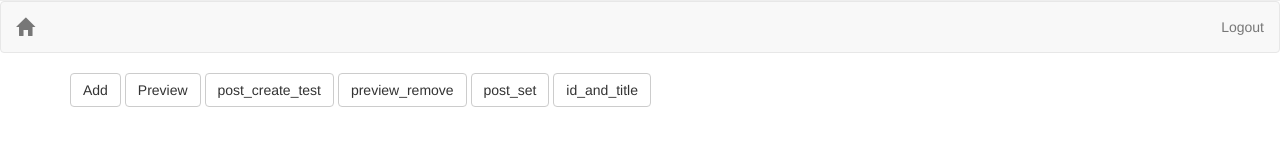
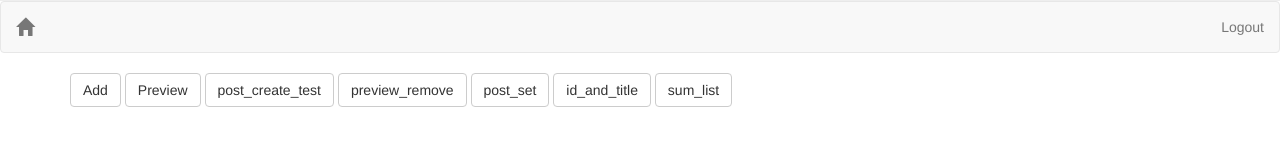
Before and after one commit to LeeSangMin1029/Django, a Django app: page / in a window 1280 px wide. Shown: the part 239-385 px from the top of the page. Run offline with Django 3.2, Linux system fonts and the light colour scheme; the visitor is signed in with stand-in values (Sample User, id 1); data that the repository does not hold is empty; some libraries are stand-ins or nearby versions.

Commit message:
메인화면에 나타나는 버튼 추가

```diff
--- a/blog/templates/blog/post_list.html
+++ b/blog/templates/blog/post_list.html
@@ -13,8 +13,9 @@
         <a href="{% url 'post_draft_list' %}" class="btn btn-default">Preview</a>
         <a href="{% url 'post_random_create' %}" class="btn btn-default">post_create_test</a>
         <a href="{% url 'preview_remove' %}" class="btn btn-default">preview_remove</a>
-        <a href="{% url 'post_deduplicate' %}" class="btn btn-default">post_set</a>
+        <a href="{% url 'post_remove_duplicate_title' %}" class="btn btn-default">post_set</a>
         <a href="{% url 'id_and_title' %}" class="btn btn-default">id_and_title</a>
+        <a href="{% url 'sum_of_id_title' %}" class="btn btn-default">sum_list</a>
     {% endif %}
     {% for post in posts %}
         <div>
```
